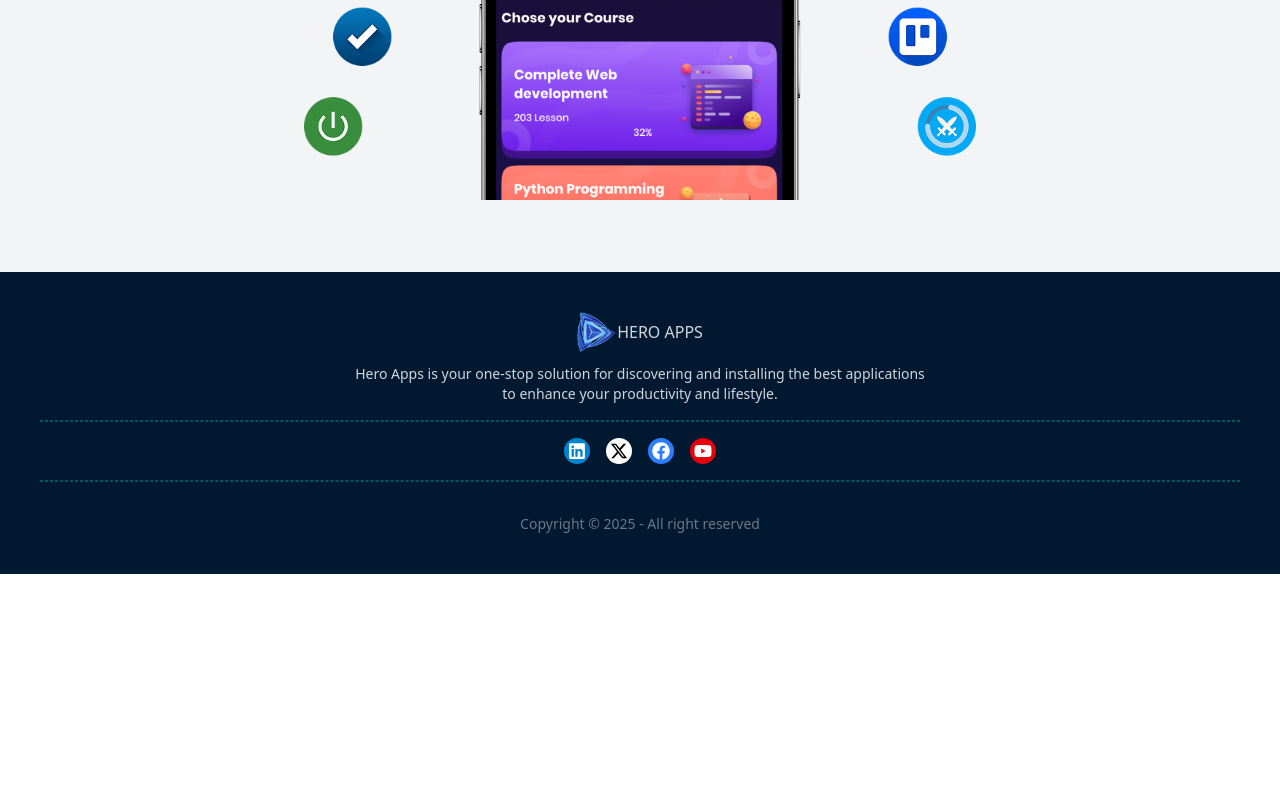
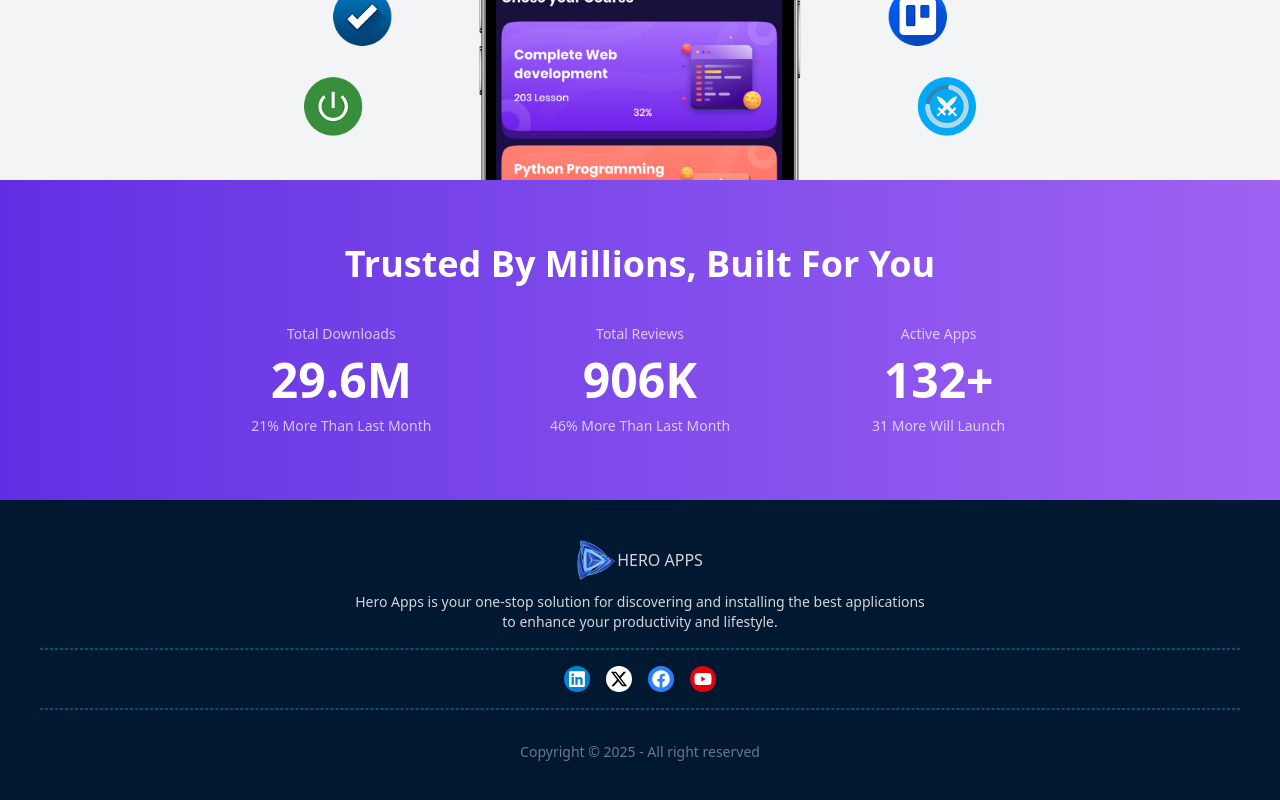
Before and after one commit to emonsimply/B12-A8-Hero-Apps, a React (Vite) app: page / in a window 1280 px wide. Shown: the part 568-1368 px from the top of the page. Before the commit the page ends 1142 px from the top, so only its background shows below. Built offline with nearby package versions, Linux system fonts and the light colour scheme.

Commit message:
States Section added

```diff
--- a/src/layouts/MainLayout.jsx
+++ b/src/layouts/MainLayout.jsx
@@ -7,7 +7,7 @@ const MainLayout = () => {
   return (
     <div className='bg-gray-100'>
      <Navbar></Navbar>
-     <div className='min-h-[calc(100vh-65px)] max-w-7xl mx-auto'>
+     <div className='min-h-[calc(100vh-65px)]'>
       <Outlet></Outlet>
      </div>
      <Footer></Footer>
--- a/src/pages/Home/Banner.jsx
+++ b/src/pages/Home/Banner.jsx
@@ -5,7 +5,7 @@ import bannerImg from "../../assets/hero.png";
 
 const Banner = () => {
   return (
-    <div className="mt-10 flex flex-col items-center justify-center p-5 text-center">
+    <div className="mt-10 flex flex-col items-center justify-center text-center max-w-7xl mx-auto px-6">
       <h1 className="text-6xl font-bold max-w-lg ">
         We Build{" "}
         <span className=" bg-gradient-to-r from-[#632EE3] to-[#9F62F2] bg-clip-text text-transparent">
--- a/src/pages/Home/Home.jsx
+++ b/src/pages/Home/Home.jsx
@@ -1,10 +1,12 @@
 import React from 'react';
 import Banner from './Banner';
+import StatesSection from './StatesSection';
 
 const Home = () => {
   return (
     <div>
       <Banner></Banner>
+      <StatesSection></StatesSection>
     </div>
   );
 };
--- /dev/null
+++ b/src/pages/Home/StatesSection.jsx
@@ -0,0 +1,46 @@
+import React from "react";
+
+const StatesSection = () => {
+  const stats = [
+    {
+      id: 1,
+      title: "Total Downloads",
+      value: "29.6M",
+      subtitle: "21% More Than Last Month",
+    },
+    {
+      id: 2,
+      title: "Total Reviews",
+      value: "906K",
+      subtitle: "46% More Than Last Month",
+    },
+    {
+      id: 3,
+      title: "Active Apps",
+      value: "132+",
+      subtitle: "31 More Will Launch",
+    },
+  ];
+
+  return (
+    <section className="bg-gradient-to-r from-[#632EE3] to-[#9F62F2] text-white py-8 lg:py-16 px-4">
+      <div className="text-center mb-10">
+        <h2 className="text-3xl md:text-4xl font-bold">
+          Trusted By Millions, Built For You
+        </h2>
+      </div>
+
+      <div className="max-w-4xl mx-auto grid grid-cols-1 md:grid-cols-3 text-center">
+        {stats.map((item) => (
+          <div key={item.id} className="flex flex-col items-center gap-3">
+            <h3 className="text-sm opacity-70">{item.title}</h3>
+            <p className="text-5xl font-bold">{item.value}</p>
+            <p className="text-sm opacity-70">{item.subtitle}</p>
+          </div>
+        ))}
+      </div>
+    </section>
+  );
+};
+
+export default StatesSection;
```
